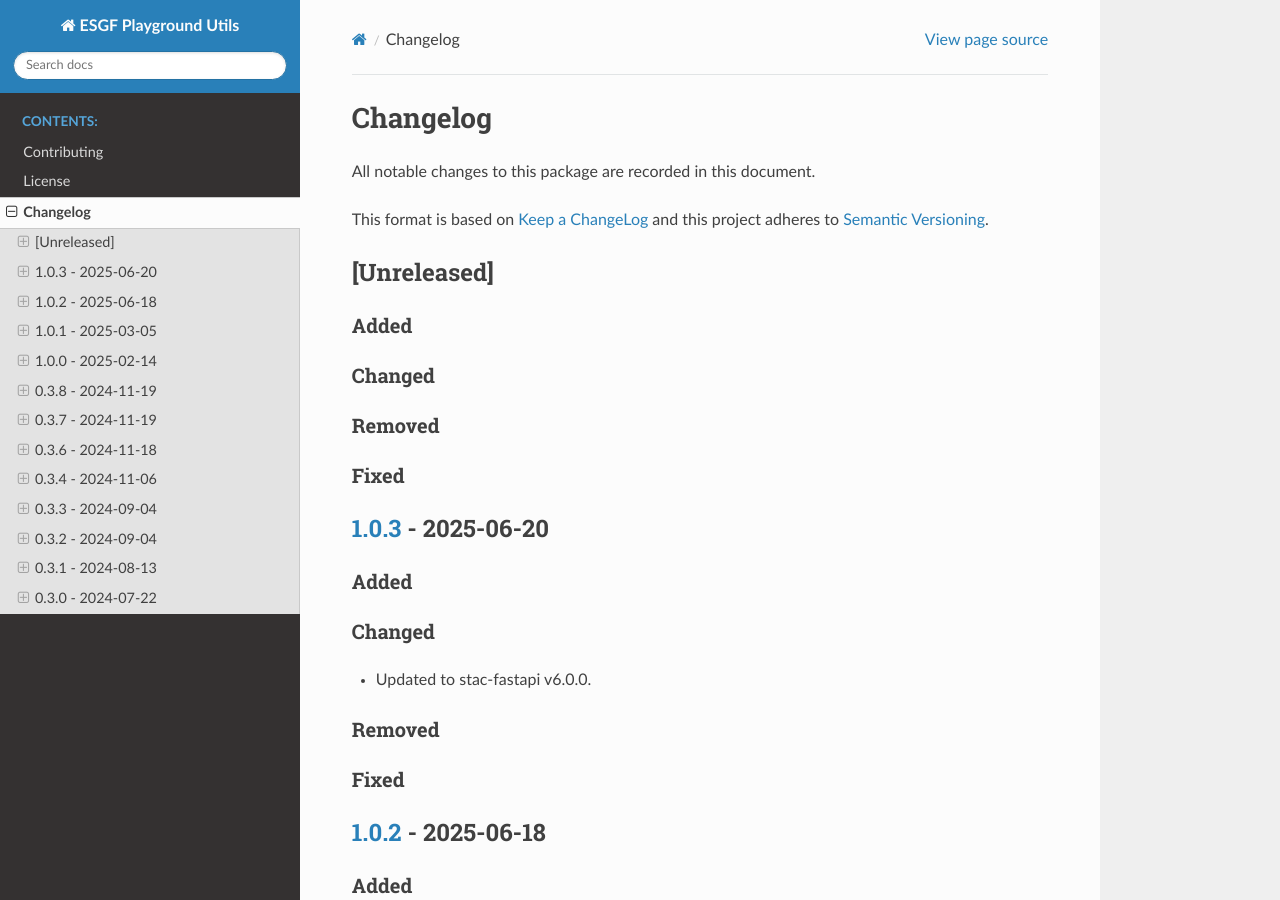
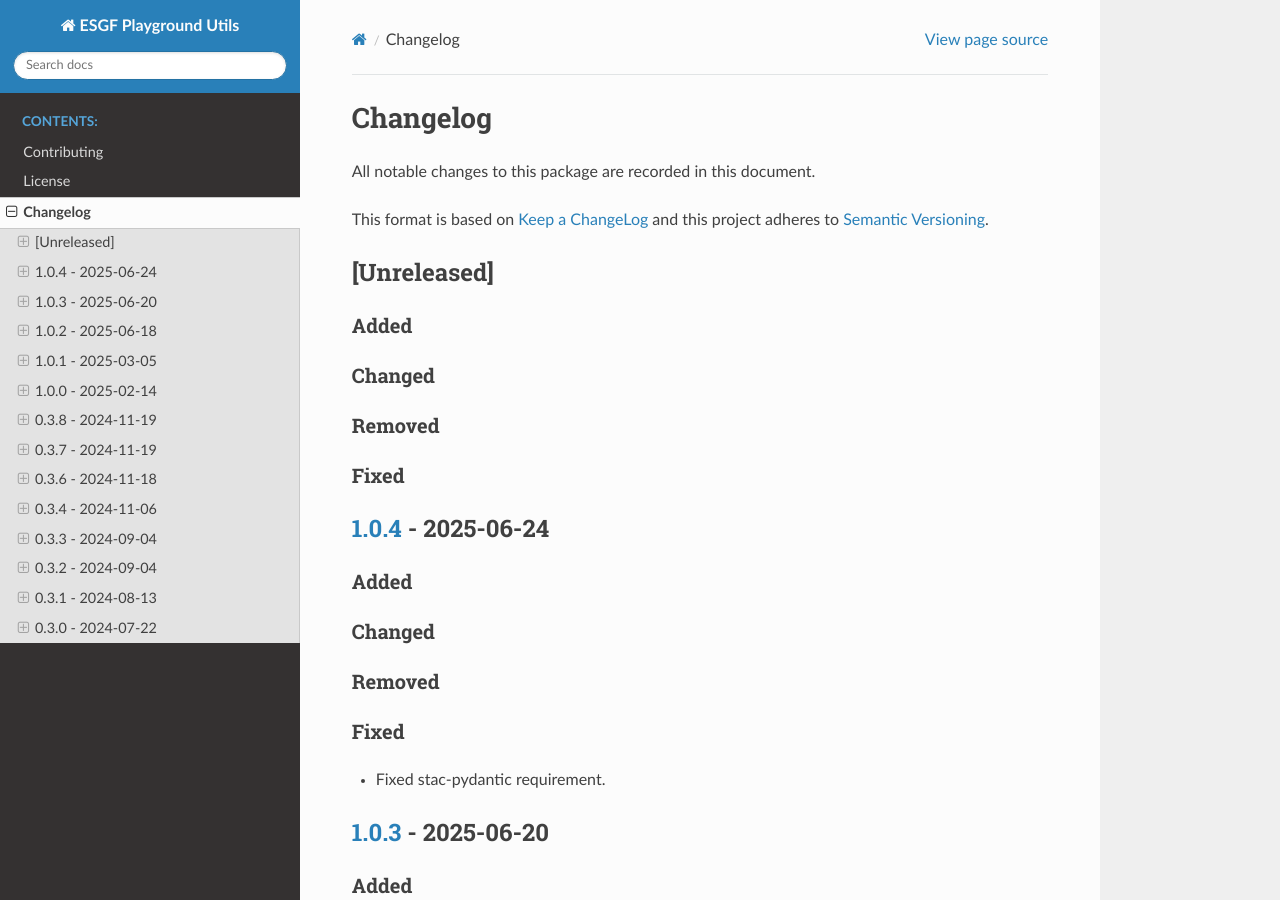
Before and after one commit to ESGF/esgf-playground-utils, a Sphinx documentation site: the page built from docs/changelog.rst, in a window 1280 px wide and 900 px high. Built offline with Sphinx 7.4.7 and the Read the Docs theme 3.1.0, drawn with Linux system fonts in a browser that asks for light colours; pages that are not in the unit, such as notebooks, are missing from menus.

Commit message:
1.0.4 bump.

```diff
--- a/CHANGELOG.rst
+++ b/CHANGELOG.rst
@@ -20,6 +20,22 @@ Removed
 
 Fixed
 ^^^^^
+
+`1.0.4 <https://github.com/ESGF/esgf-playground-utils/releases/tag/1.0.4>`_  - 2025-06-24
+-----------------------------------------------------------------------------------------
+
+Added
+^^^^^
+
+Changed
+^^^^^^^
+
+Removed
+^^^^^^^
+
+Fixed
+^^^^^
+- Fixed stac-pydantic requirement.
 
 `1.0.3 <https://github.com/ESGF/esgf-playground-utils/releases/tag/1.0.3>`_  - 2025-06-20
 -----------------------------------------------------------------------------------------
--- a/docs/conf.py
+++ b/docs/conf.py
@@ -13,7 +13,7 @@ sys.path.insert(0, os.path.abspath("../.."))
 project = "ESGF Playground Utils"
 copyright = "2024, David Poulter"
 author = "David Poulter"
-release = "1.0.3"
+release = "4"
 
 # -- General configuration ---------------------------------------------------
 # https://www.sphinx-doc.org/en/master/usage/configuration.html#general-configuration
--- a/pyproject.toml
+++ b/pyproject.toml
@@ -1,6 +1,6 @@
 [project]
 name = "esgf-playground-utils"
-version = "1.0.3"
+version = "1.0.4"
 description = "Common library and models for the ESGF-Playground"
 readme = "README.rst"
 authors = [
```
Also changed, not shown: 1 other file.
